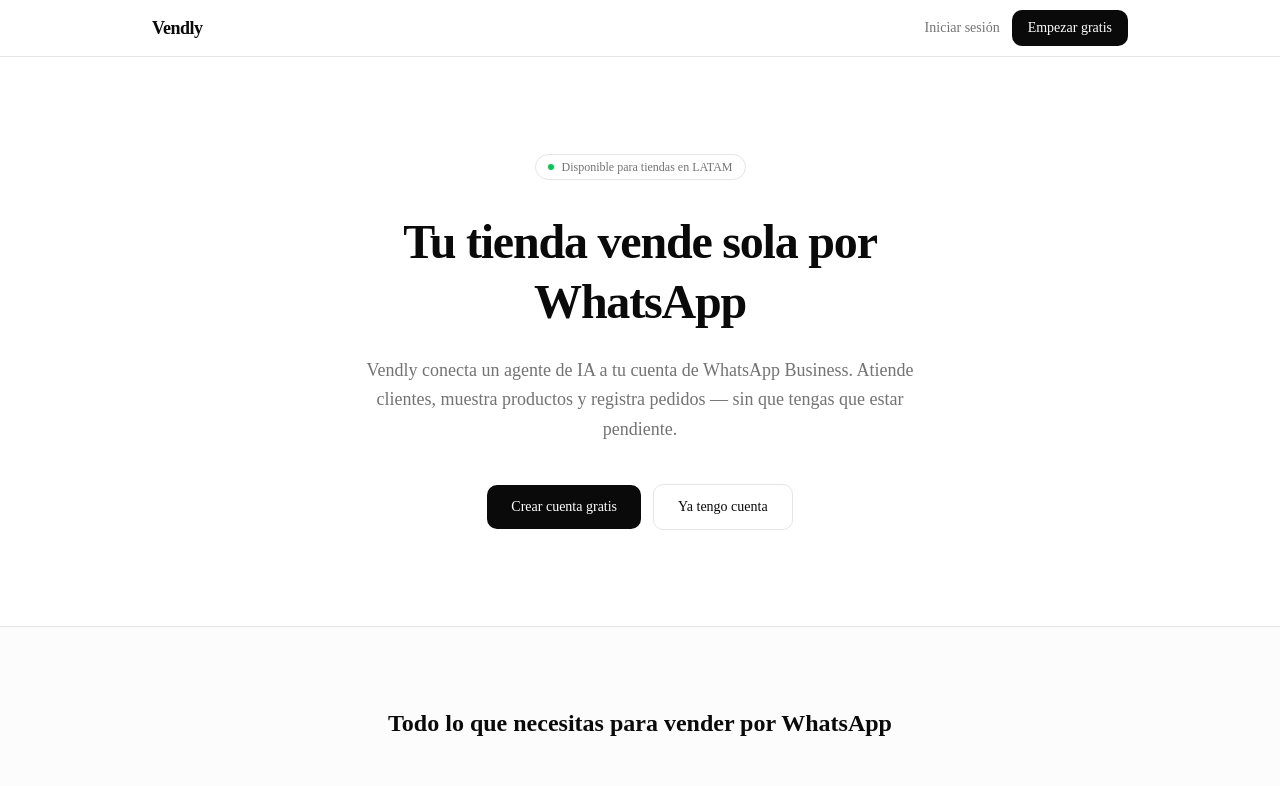
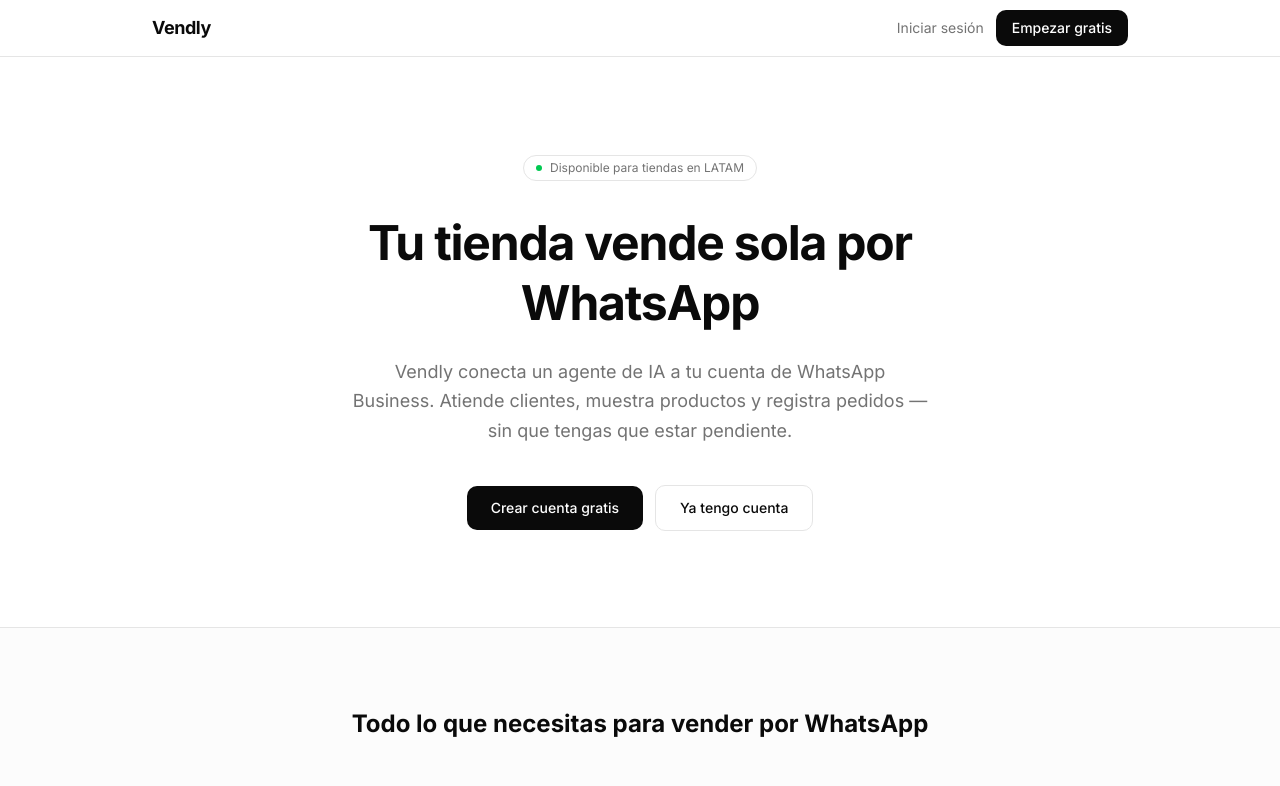
Before and after one commit to t0k1dev/vendly, a Next.js app: page / in a window 1280 px wide. Shown: the top 786 px of the page. Built offline with nearby package versions, Linux system fonts and the light colour scheme.

Commit message:
feat: switch font to Inter

```diff
--- a/app/globals.css
+++ b/app/globals.css
@@ -8,7 +8,7 @@
   --color-background: var(--background);
   --color-foreground: var(--foreground);
   --font-sans: var(--font-sans);
-  --font-mono: var(--font-geist-mono);
+  --font-mono: ui-monospace, SFMono-Regular, Menlo, monospace;
   --font-heading: var(--font-sans);
   --color-sidebar-ring: var(--sidebar-ring);
   --color-sidebar-border: var(--sidebar-border);
--- a/app/layout.tsx
+++ b/app/layout.tsx
@@ -1,15 +1,10 @@
 import type { Metadata } from "next"
-import { Geist, Geist_Mono } from "next/font/google"
+import { Inter } from "next/font/google"
 import { Toaster } from "@/components/ui/sonner"
 import "./globals.css"
 
-const geistSans = Geist({
-  variable: "--font-geist-sans",
-  subsets: ["latin"],
-})
-
-const geistMono = Geist_Mono({
-  variable: "--font-geist-mono",
+const inter = Inter({
+  variable: "--font-sans",
   subsets: ["latin"],
 })
 
@@ -26,7 +21,7 @@
   return (
     <html
       lang="es"
-      className={`${geistSans.variable} ${geistMono.variable} h-full antialiased`}
+      className={`${inter.variable} h-full antialiased`}
     >
       <body className="min-h-full flex flex-col" suppressHydrationWarning>
         {children}
```
